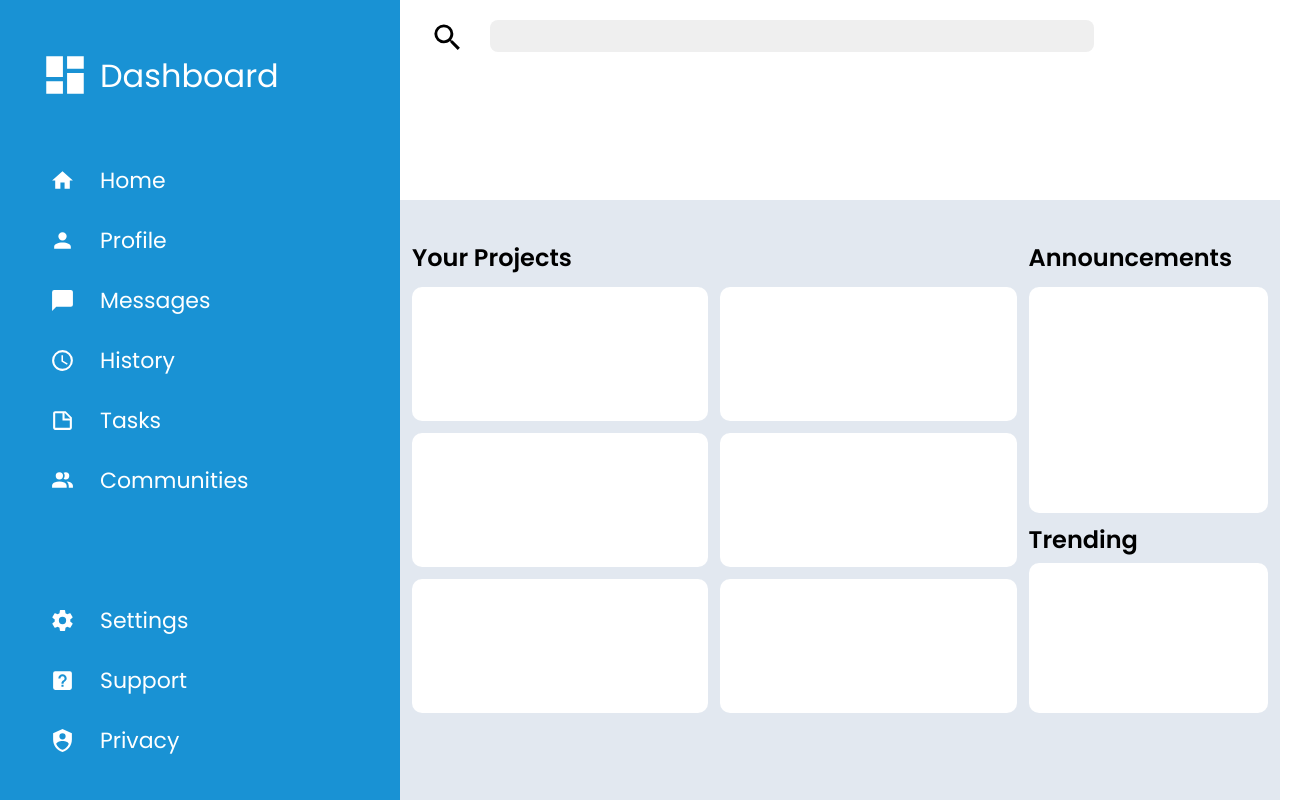
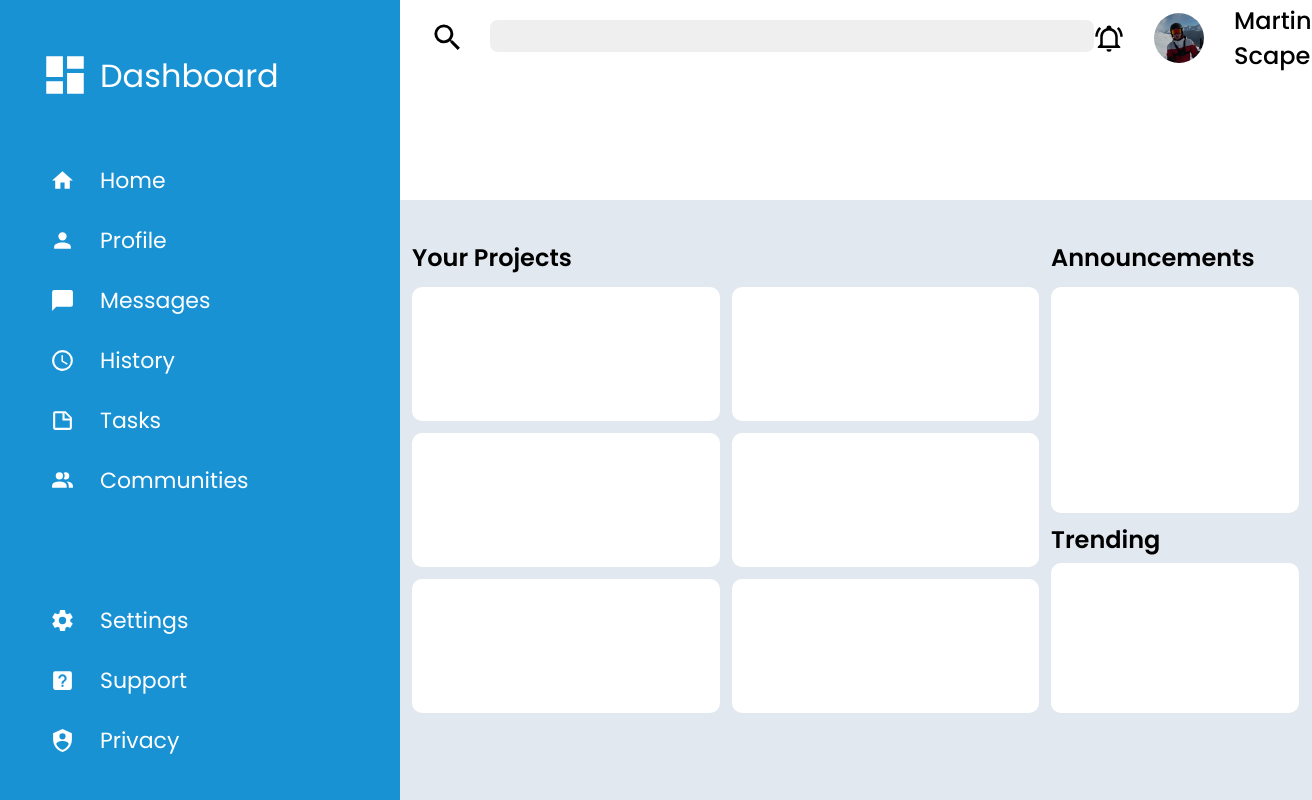
Before and after one commit to MaartenSlebos/AdminDashboard, a plain HTML site: page index.html in a window 1280 px wide. Shown: the whole page, 1312 px wide, since content can reach past the window. Drawn offline with Linux system fonts and the light colour scheme.

Commit message:
top header done

```diff
--- a/index.html
+++ b/index.html
@@ -59,7 +59,9 @@
                     <input id="search-bar" type="text">
                 </div>
                 <div class="right-top-header">
-
+                    <img id="bell" src="./images/bell-ring-outline.svg">
+                    <img id="pp" src="./images/Profile Pic.png">
+                    <p style="font-size: 24px; font-weight: 500;">Martin Scape</p>
                 </div>
 
             </div>
--- a/style.css
+++ b/style.css
@@ -203,3 +203,21 @@ body {
     background-color:#efefef;
     border: none;
 }
+
+.right-top-header {
+    display: flex;
+    align-items: center;
+    gap: 30px;
+}
+
+#bell {
+    width: 30px;
+}
+
+#pp {
+    width: 50px;
+    height: 50px;
+    border-radius: 100px;
+}
+
+.
```
Also changed, not shown: images/Profile Pic.png (added), images/bell-ring-outline.svg (added).
